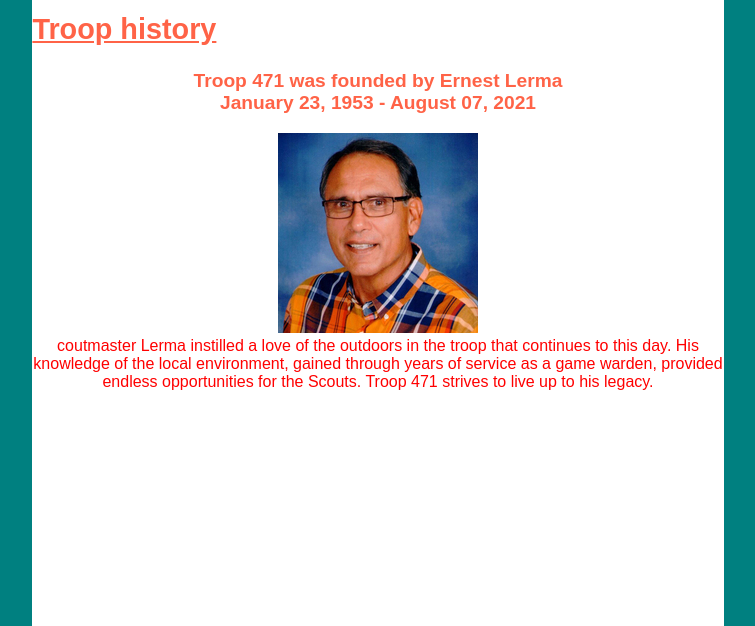
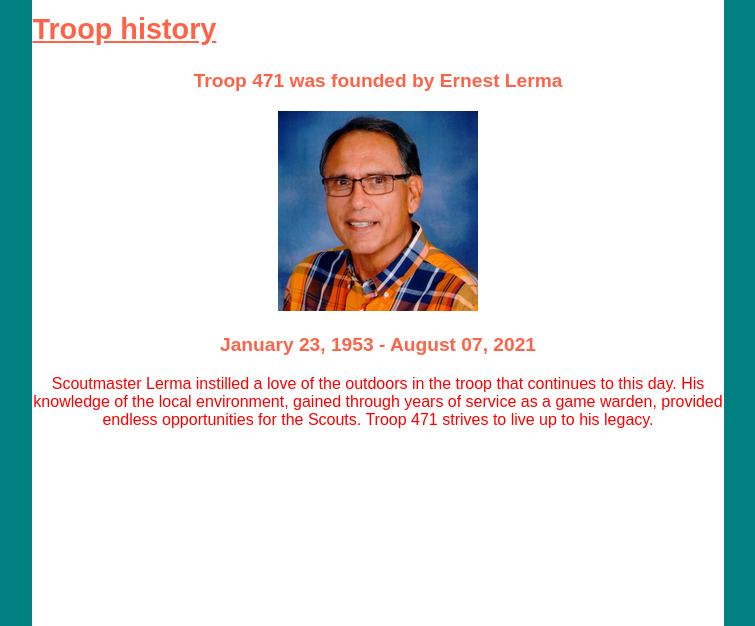
Before and after one commit to BSATroop471/BSATroop471.github.io, a plain HTML site: page History.html in a window 1280 px wide. Shown: the part 615-1241 px from the top of the page, without its empty margins (262-1017 px from the left). Drawn offline with Linux system fonts and the light colour scheme.

Commit message:
Update History.html

```diff
--- a/History.html
+++ b/History.html
@@ -95,14 +95,14 @@
         </div>
         <h2><u>Troop history</u></h2>
 
-        <h3>Troop 471 was founded by Ernest Lerma<br>
-            January 23, 1953 - August 07, 2021
-        </h3>
+        <h3>Troop 471 was founded by Ernest Lerma</h3>
         <div class="fonimg">
             <img src="founder.jpg" alt="Troop founder">
         </div>
 
-        <p>coutmaster Lerma instilled a love of the outdoors in the troop that continues to this day. His knowledge of the local environment, gained through years of service as a game warden, provided endless opportunities for the Scouts. Troop 471 strives to live up to his legacy.</p>
+        <h3>January 23, 1953 - August 07, 2021</h3>
+
+        <p>Scoutmaster Lerma instilled a love of the outdoors in the troop that continues to this day. His knowledge of the local environment, gained through years of service as a game warden, provided endless opportunities for the Scouts. Troop 471 strives to live up to his legacy.</p>
 
     </body>
 
```
